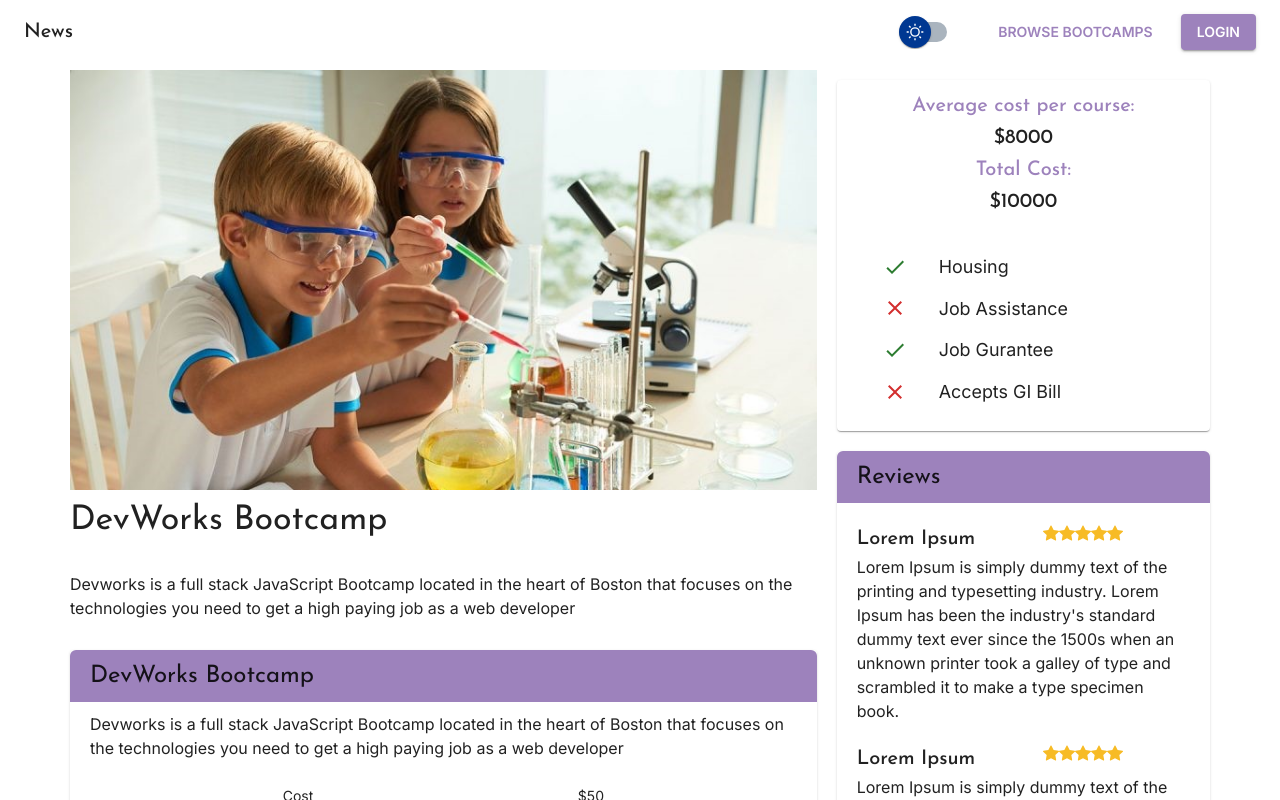
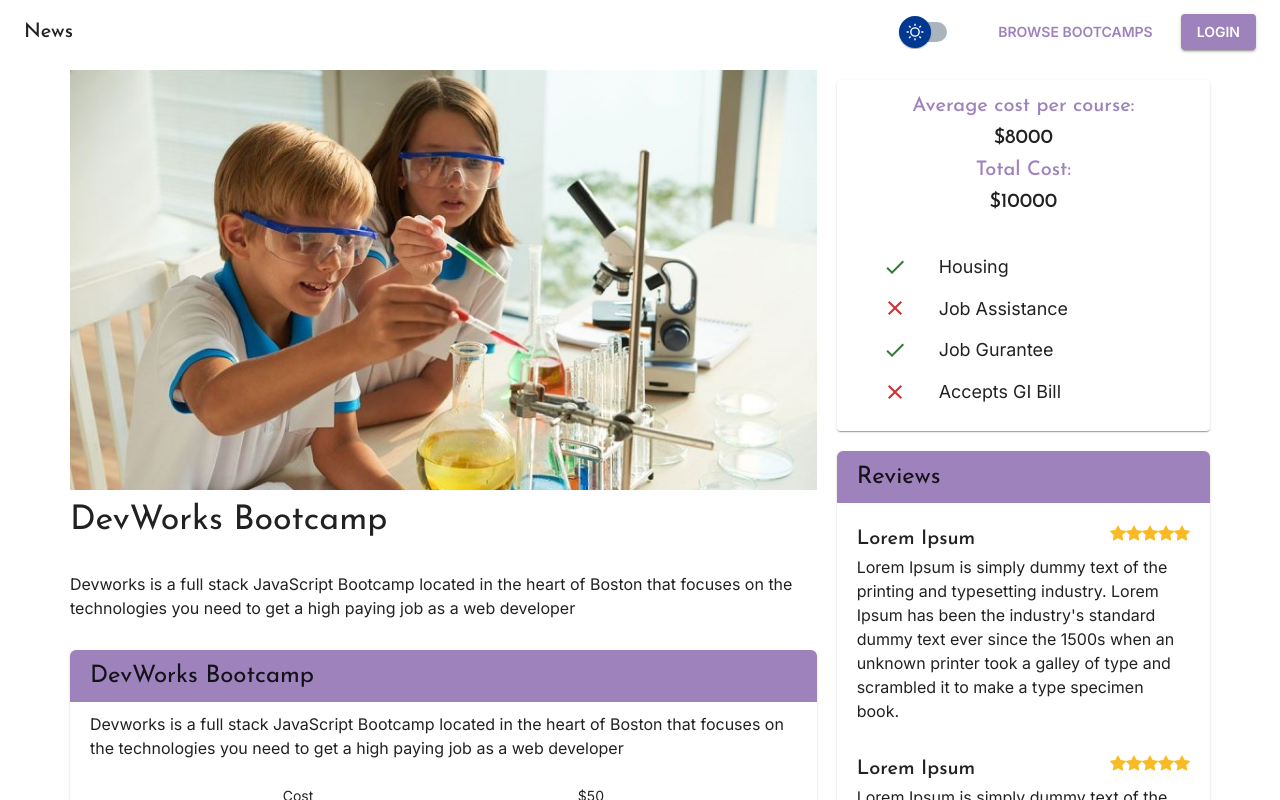
Before and after one commit to GolamMuid/DevTrain, a React (Create React App) app: page /bootcamp in a window 1280 px wide. Shown: the top 800 px of the page. Built offline with nearby package versions, Linux system fonts and the light colour scheme; a web font is replaced by a local one.

Commit message:
fixed alignment

```diff
--- a/src/components/bootcamp/ReviewModel.js
+++ b/src/components/bootcamp/ReviewModel.js
@@ -5,7 +5,7 @@ import { BsStarFill } from "react-icons/bs";
 
 function ReviewModel() {
   return (
-		<Box padding="10px 0">
+    <Box padding="10px 0 20px">
       <Box display="flex" justifyContent="space-between">
         <Typography variant="h6">Lorem Ipsum</Typography>
         <Typography color="warning.main">
@@ -15,7 +15,6 @@ function ReviewModel() {
           <BsStarFill />
           <BsStarFill />
         </Typography>
-				<Typography variant="h6" textAlign="center"></Typography>
       </Box>
       <Typography variant="body1">
         Lorem Ipsum is simply dummy text of the printing and typesetting
```
Lines whose indentation alone changed are shown as unchanged.
